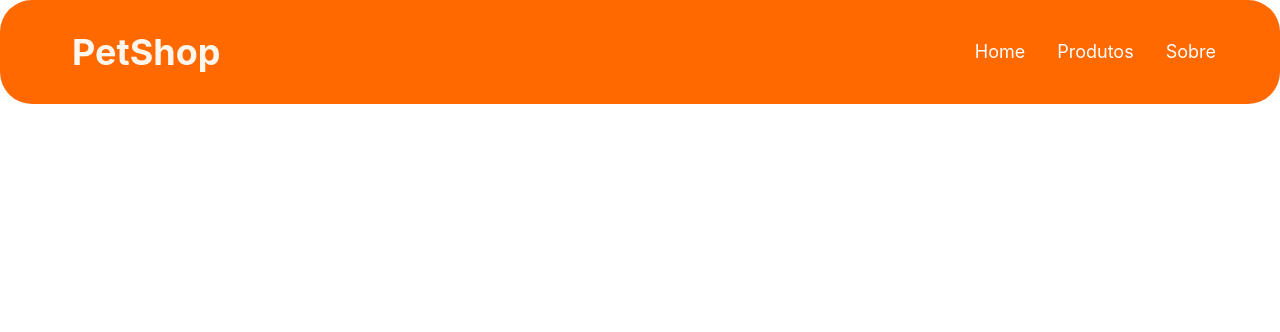
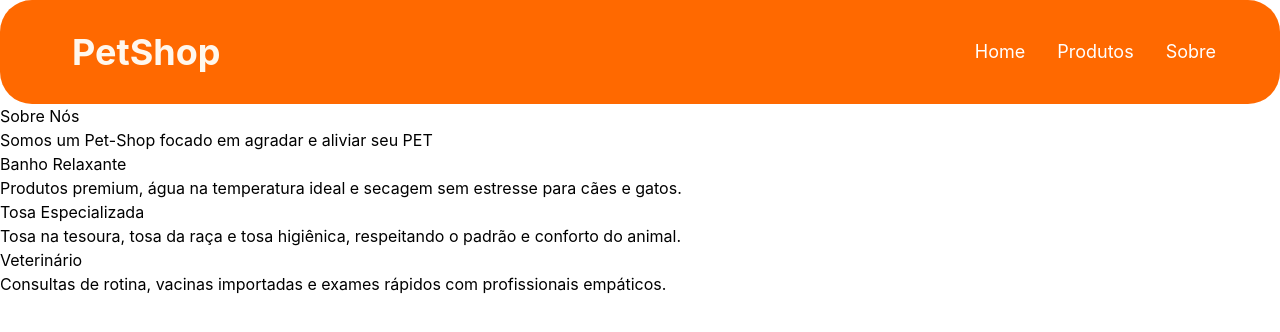
Before and after one commit to Pett-Tech/Projeto-Pet, a React (Vite) app: page /sobre in a window 1280 px wide. Shown: the top 332 px of the page. Built offline with nearby package versions, Linux system fonts and the light colour scheme.

Commit message:
adicionando as rotas no nav do Header

```diff
--- a/src/App.jsx
+++ b/src/App.jsx
@@ -9,7 +9,7 @@ const App = () => {
       <Router>
         <Header />
           <Routes>
-            <Route path="/" element={<Sobre />} />
+            <Route path="/sobre" element={<Sobre />} />
           </Routes>
       </Router>
 
--- a/src/components/Header.jsx
+++ b/src/components/Header.jsx
@@ -6,9 +6,15 @@ const Header = () => {
       <h1 className="logo p-2 text-4xl font-bold text-orange-50 transition-all"><span className="text-orange-50">Pet</span>Shop</h1>
       <nav>
         <ul className="flex list-none items-center gap-8">
-          <li className="text-white text-lg no-underline hover:text-orange-200 hover:underline transition-all cursor-pointer">Home</li>
-          <li className="text-white text-lg no-underline hover:text-orange-200 hover:underline transition-all cursor-pointer">Produtos</li>
-          <li className="text-white text-lg no-underline hover:text-orange-200 hover:underline transition-all cursor-pointer">Sobre</li>
+          <li>
+            <Link to='/' className='text-white text-lg no-underline hover:text-orange-200 hover:underline transition-all'>Home</Link>
+          </li>
+          <li>
+            <Link to='/produtos' className='text-white text-lg no-underline hover:text-orange-200 hover:underline transition-all'>Produtos</Link>
+          </li>
+          <li>
+            <Link to='/sobre' className='text-white text-lg no-underline hover:text-orange-200 hover:underline transition-all'>Sobre</Link>
+          </li>
         </ul>
       </nav>
     </header>
```
